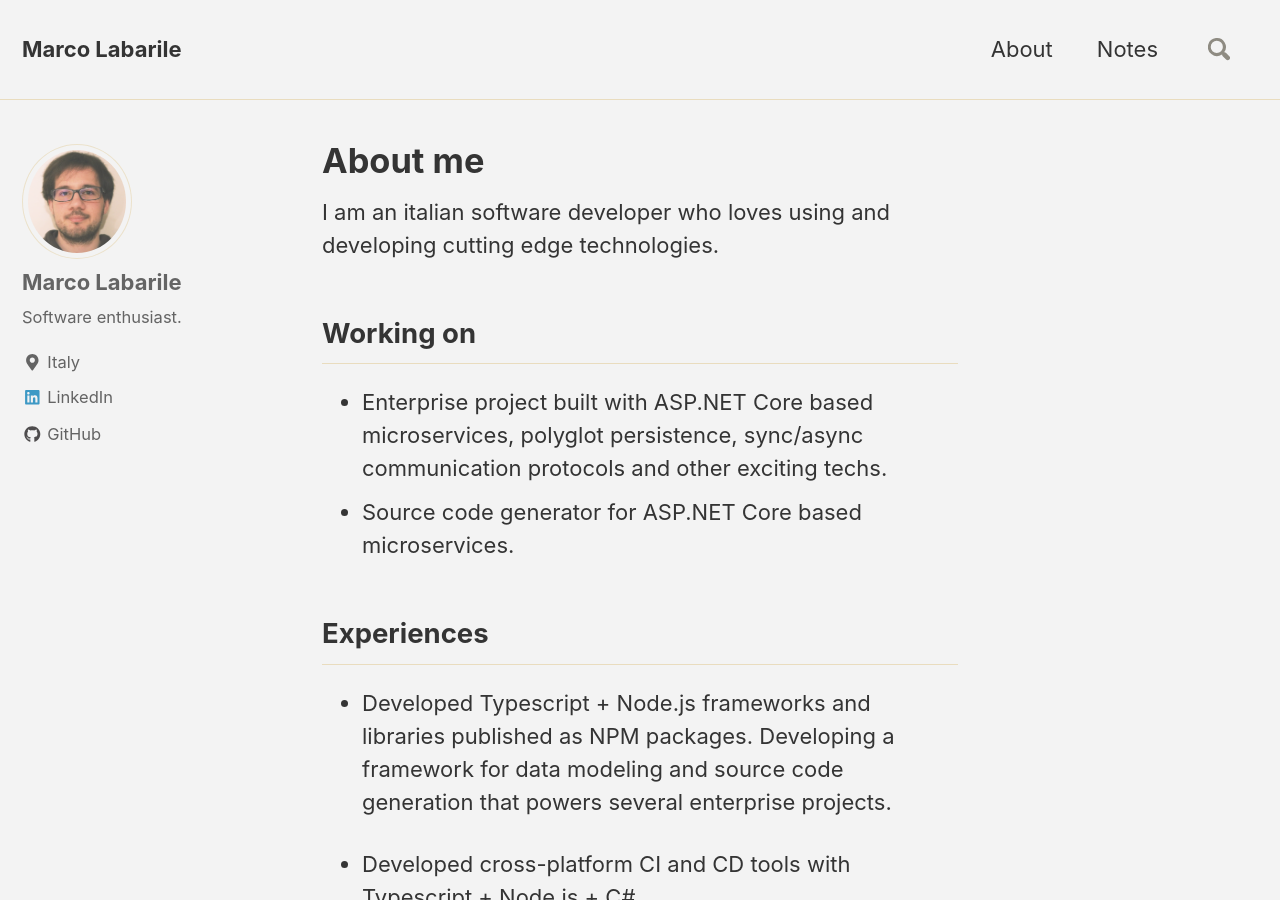
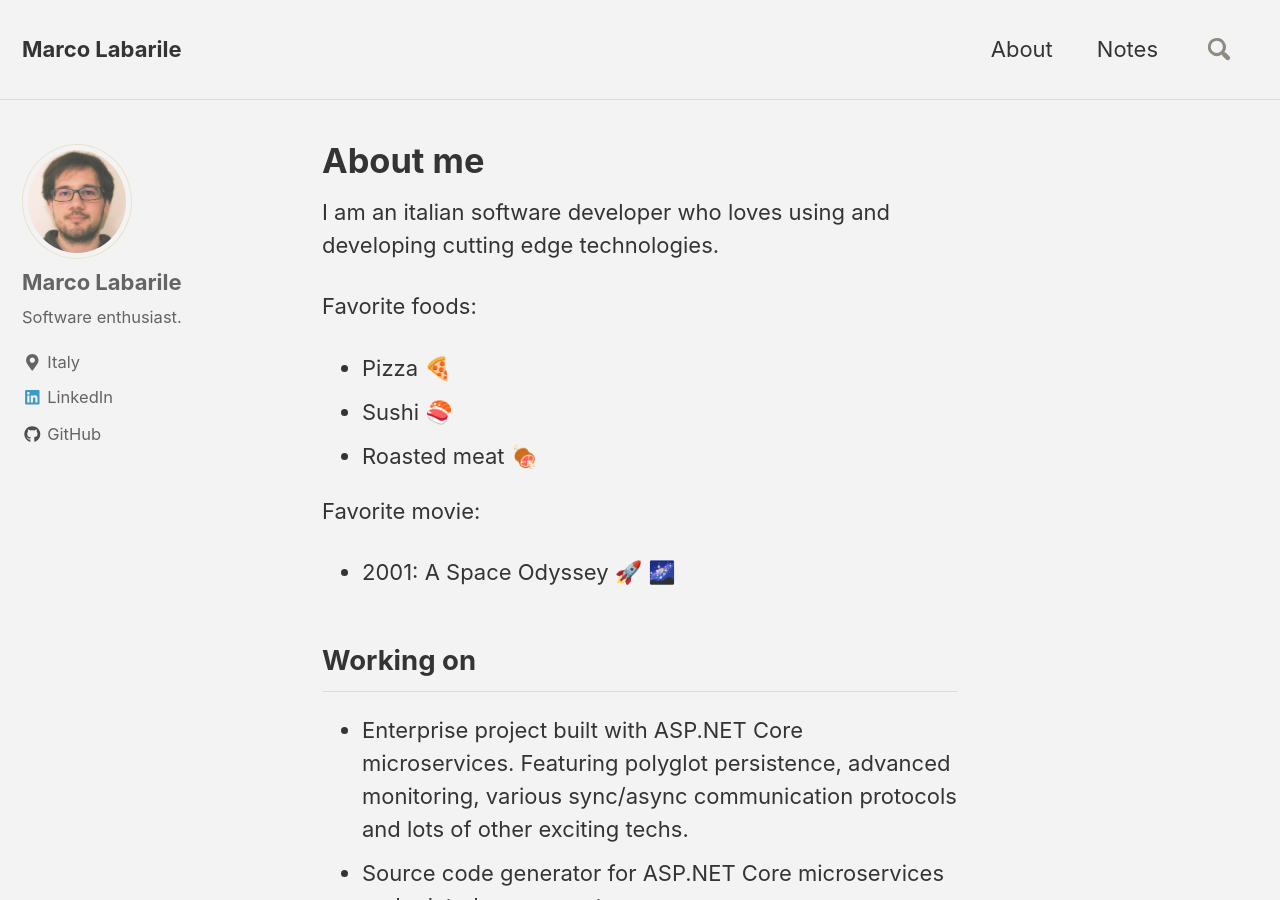
Before and after one commit to labarilem/labarilem.github.io, a Jekyll site: the page built from _pages/about.md, in a window 1280 px wide and 900 px high. Built offline with Jekyll 4.4.1, drawn with Linux system fonts in a browser that asks for light colours; nearby versions of some CDN libraries; emoji names are drawn with the system emoji font; some of the changed text lies outside the part shown.

Commit message:
about page

```diff
--- a/_pages/about.md
+++ b/_pages/about.md
@@ -5,19 +5,31 @@ title: About me
 
 I am an italian software developer who loves using and developing cutting edge technologies.
 
+Favorite foods:
+
+- Pizza :pizza:
+- Sushi :sushi:
+- Roasted meat :meat_on_bone:
+
+Favorite movie:
+
+- 2001: A Space Odyssey :rocket: :milky_way:
+
 ## Working on
 
-- Enterprise project built with ASP.NET Core based microservices, polyglot persistence, sync/async communication protocols and other exciting techs.
-- Source code generator for ASP.NET Core based microservices.
+- Enterprise project built with ASP.NET Core microservices. Featuring polyglot persistence, advanced monitoring, various sync/async communication protocols and lots of other exciting techs.
+- Source code generator for ASP.NET Core microservices and related components.
 
-## Experiences
+## Experience
 
-- Developed Typescript + Node.js frameworks and libraries published as NPM packages. Developing a framework for data modeling and source code generation that powers several enterprise projects.
+- Developed Typescript + Node.js frameworks and libraries published as NPM packages.
+
+- Developing a framework for data modeling and source code generation that powers several enterprise projects.
 
 - Developed cross-platform CI and CD tools with Typescript + Node.js + C#.
 
 - Built web applications with Typescript + React + Redux + Node.js.
 
-- Built web applications with Typescript + Node.js + Angular.
+- Built web applications with Angular frontend, Electron platform and Typescript + Node.js + Express backend.
 
-- Experience in C# on .NET framework and .NET Core.
+- Experience in C# on .NET framework (WinForms, ASP.NET) and .NET Core (coding solutions to [Project Euler](https://projecteuler.net/archives) problems).
```
